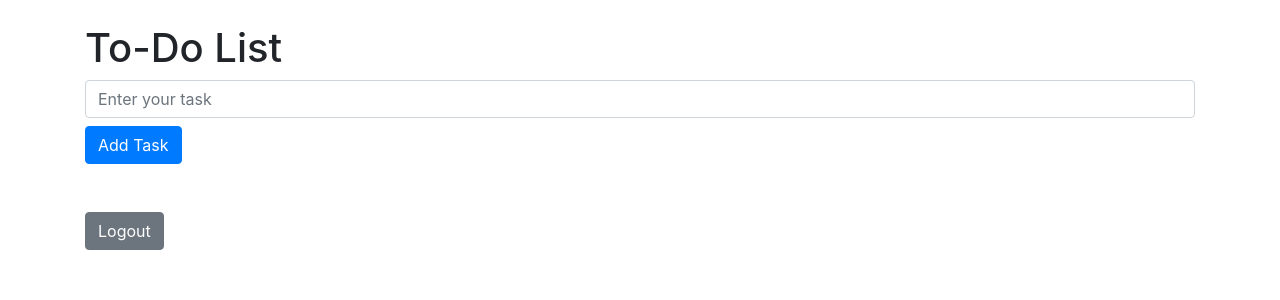
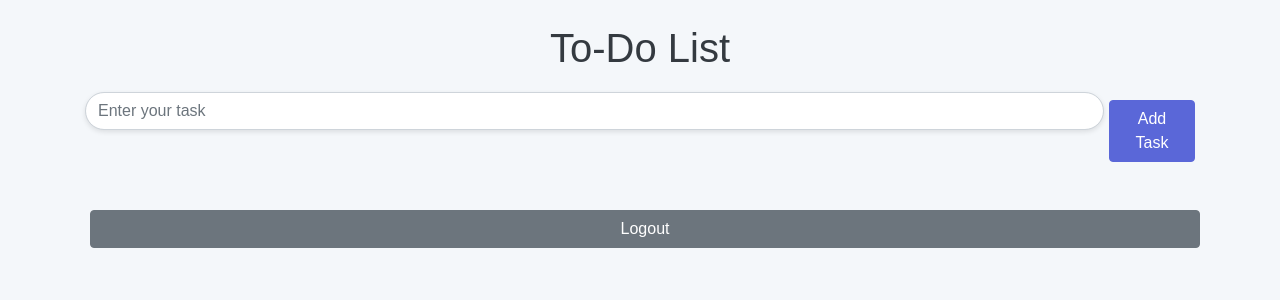
Before and after one commit to mdavdeenko/To-Do-list, a Flask app: page / in a window 1280 px wide. Shown: the top 300 px of the page. Run offline with Flask 3, Linux system fonts and the light colour scheme; the visitor is signed in with stand-in values (Sample User, id 1); data that the repository does not hold is empty; some libraries are stand-ins or nearby versions.

Commit message:
Внести изменения

```diff
--- a/templates/my_index.html
+++ b/templates/my_index.html
@@ -5,6 +5,7 @@
     <meta charset="UTF-8">
     <meta name="viewport" content="width=device-width, initial-scale=1.0">
     <link rel="stylesheet" href="https://stackpath.bootstrapcdn.com/bootstrap/4.3.1/css/bootstrap.min.css">
+    <link rel="stylesheet" href="styles.css">
     <title>To-Do List</title>
 </head>
 
--- /dev/null
+++ b/templates/styles.css
@@ -0,0 +1,123 @@
+/* styles.css */
+
+/* Основные стили для body */
+body {
+    background-color: #f4f7fa;
+    /* Светлый фон */
+    font-family: 'Arial', sans-serif;
+    /* Шрифт */
+}
+
+/* Стили заголовка */
+h1 {
+    color: #343a40;
+    /* Темный цвет текста */
+    text-align: center;
+    /* Центрирование */
+    margin-bottom: 20px;
+    /* Отступ снизу */
+}
+
+/* Стили формы */
+form {
+    display: flex;
+    /* Использование flexbox */
+    justify-content: center;
+    /* Центрировка по горизонтали */
+}
+
+/* Стили для input */
+input[type="text"] {
+    border-radius: 25px;
+    /* Закругленные углы */
+    border: 1px solid #ced4da;
+    /* Цвет рамки */
+    box-shadow: 0 2px 5px rgba(0, 0, 0, 0.1);
+    /* Тень */
+}
+
+/* Стили для кнопок */
+.btn-primary {
+    background-color: #5a67d8;
+    /* Цвет кнопки "Добавить" */
+    border-color: #5a67d8;
+    /* Цвет рамки кнопки */
+}
+
+.btn-primary:hover {
+    background-color: #434190;
+    /* Цвет при наведении */
+}
+
+/* Стили для списка задач */
+.list-group {
+    margin-top: 20px;
+    /* Отступ сверху */
+}
+
+.list-group-item {
+    border: 1px solid #e2e8f0;
+    /* Светлая рамка */
+    border-radius: 8px;
+    /* Закругленные углы */
+    margin: 5px 0;
+    /* Отступ между элементами */
+    background-color: #ffffff;
+    /* Белый фон */
+    box-shadow: 0 2px 5px rgba(0, 0, 0, 0.1);
+    /* Тень */
+    transition: all 0.3s ease;
+    /* Плавный переход */
+}
+
+/* Эффект при наведении на элемент списка */
+.list-group-item:hover {
+    transform: scale(1.02);
+    /* Увеличение размера */
+    box-shadow: 0 4px 10px rgba(0, 0, 0, 0.2);
+    /* Увеличенная тень */
+}
+
+/* Стили для текстовых состояний */
+.text-success {
+    text-decoration: line-through;
+    /* Зачеркивание для выполненных задач */
+}
+
+/* Стили для кнопок внутри списка */
+.btn {
+    margin-left: 5px;
+    /* Отступ слева */
+}
+
+.btn-warning {
+    background-color: #f6ad55;
+    /* Цвет кнопки "Undo/Complete" */
+    border-color: #f6ad55;
+    /* Цвет рамки кнопки */
+}
+
+.btn-warning:hover {
+    background-color: #d69e2e;
+    /* Цвет при наведении */
+}
+
+.btn-danger {
+    background-color: #e53e3e;
+    /* Красный цвет для кнопки "Удалить" */
+    border-color: #e53e3e;
+    /* Цвет рамки кнопки */
+}
+
+.btn-danger:hover {
+    background-color: #c53030;
+    /* Цвет при наведении */
+}
+
+/* Стили для кнопки выхода */
+.btn-secondary {
+    width: 100%;
+    /* Ширина кнопки выхода */
+    margin-top: 20px;
+    /* Отступ сверху */
+}
```
